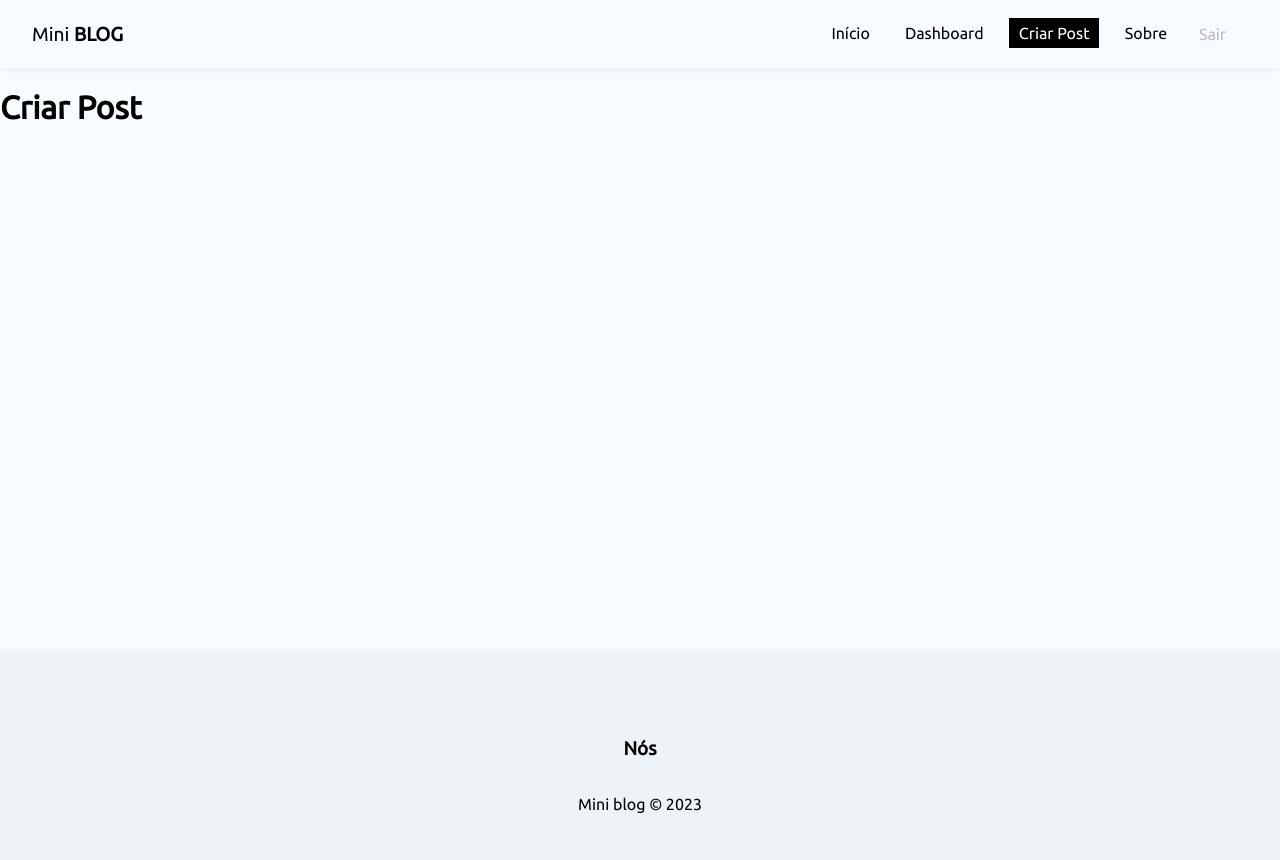
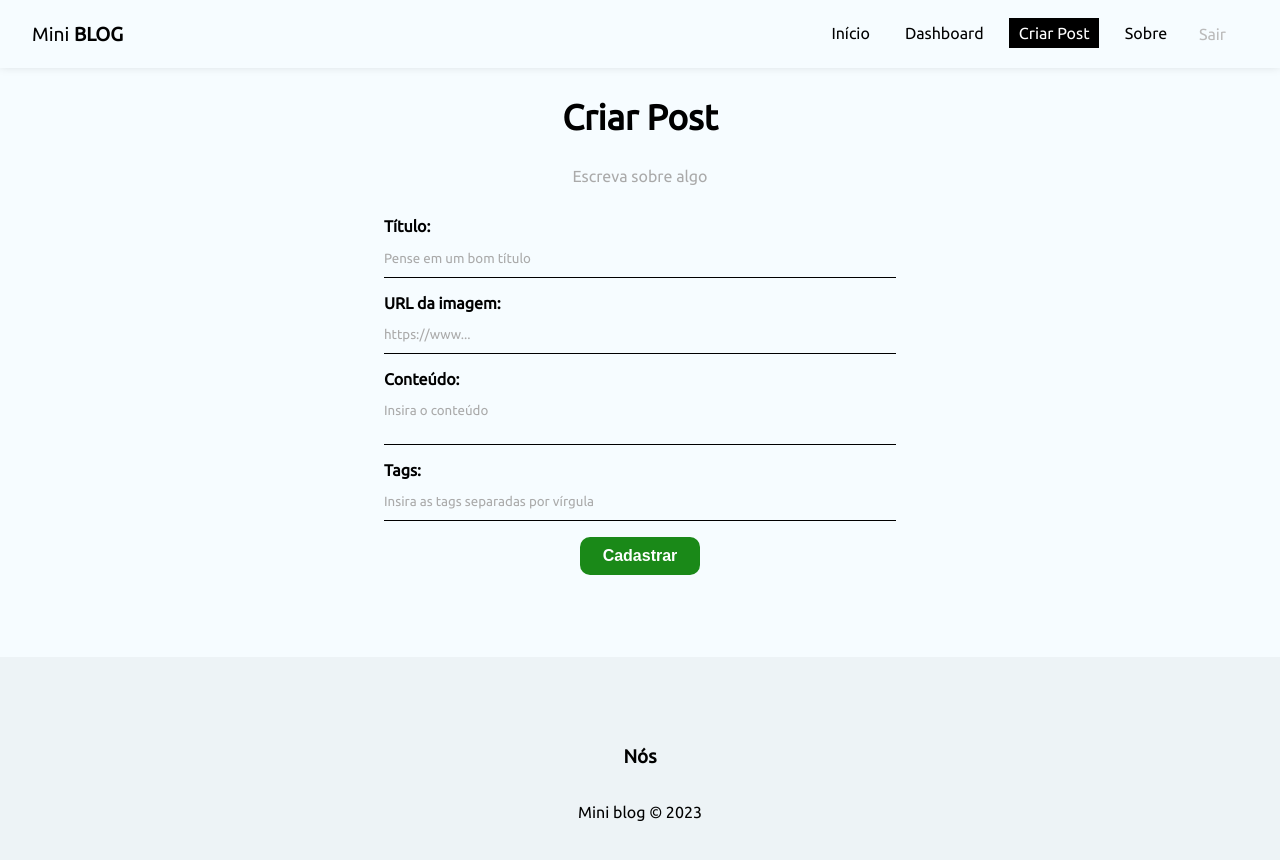
Before and after one commit to pedrohilan/MiniBlog, a React (Create React App) app: page /posts/create in a window 1280 px wide. Shown: the top 860 px of the page. Built offline with nearby package versions, Linux system fonts and the light colour scheme; no server answers; sample sign-in values are in the browser's storage.

Commit message:
feat : create post 1

```diff
--- /dev/null
+++ b/src/hooks/useInsertDocument.js
@@ -0,0 +1,65 @@
+import { useState, useEffect, useReducer } from "react";
+import { db } from "../firebase/config";
+import { collection, addDoc, Timestamp } from "firebase/firestore";
+
+const initialState = {
+    loading: null,
+    error: null
+}
+
+const insertReducer = (state, action) => {
+    switch (action.type) {
+        case "LOADING":
+            return { loading: true, error: null };
+        case "INSERTED_DOC":
+            return { loading: false, error: null };
+        case "ERROR":
+            return { loading: false, error: action.payload };
+        default:
+            return state;
+    }
+}
+
+export const useInsertDocument = (docCollection) => {
+    const [response, dispatch] = useReducer(insertReducer, initialState)
+
+    //deal with memory leak
+    const [cancelled, setCancelled] = useState(false)
+
+    const checkCancelledBeforeDispatch = (action) => {
+        if (!cancelled) {
+            dispatch(action)
+        }
+    }
+
+    const insertDocument = async (document) => {
+        checkCancelledBeforeDispatch({
+            type: "LOADING"
+        })
+
+        try {
+            const newDocument = { ...document, createdAt: Timestamp.now() }
+
+            const insertedDocument = await addDoc(
+                collection(db, docCollection),
+                newDocument
+            )
+
+            checkCancelledBeforeDispatch({
+                type: "INSERTED_DOC",
+                payload: insertedDocument
+            })
+        } catch (error) {
+            checkCancelledBeforeDispatch({
+                type: "ERROR",
+                payload: error.message
+            })
+        }
+    }
+
+    /* useEffect(() => {
+        return () => setCancelled(true);
+    }, []); */
+
+    return { insertDocument, response, cancelled };
+}
--- a/src/pages/CreatePost/CreatePost.js
+++ b/src/pages/CreatePost/CreatePost.js
@@ -1,11 +1,80 @@
 import styles from './CreatePost.module.css'
 
-function CreatePost() {
+import { useState } from 'react'
+import { useNavigate } from 'react-router-dom'
+import { useAuthValue } from '../../context/AuthContext'
+import { useInsertDocument } from '../../hooks/useInsertDocument'
+
+const CreatePost = () => {
+  const [title, setTitle] = useState("");
+  const [image, setImage] = useState("");
+  const [body, setBody] = useState("");
+  const [tags, setTags] = useState([]);
+  const [formError, setFormError] = useState("");
+
+  const { user } = useAuthValue()
+
+  const { insertDocument, response, cancelled} = useInsertDocument("posts")
+
+  const handleSubmit = (e) => {
+    e.preventDefault();
+    setFormError("")
+
+    //validate URL
+
+    insertDocument({
+      title, image, body, tags, uid: user.uid, createdBy: user.displayName
+    })
+    console.log(cancelled)
+  }
+
   return (
-    <div>
-        <h1>Criar Post</h1>
+    <div className={styles.create_post}>
+      <h2>Criar Post</h2>
+      <p>Escreva sobre algo</p>
+
+      <form onSubmit={handleSubmit}>
+        <label>
+          <span>Título:</span>
+          <input type='text'
+            name='title'
+            placeholder='Pense em um bom título'
+            onChange={(e) => setTitle(e.target.value)}
+            value={title}
+          />
+        </label>
+        <label>
+          <span>URL da imagem:</span>
+          <input type='text'
+            name='image'
+            placeholder='https://www...'
+            onChange={(e) => setImage(e.target.value)}
+            value={image}
+          />
+        </label>
+        <label>
+          <span>Conteúdo:</span>
+          <textarea name='body'
+            required placeholder='Insira o conteúdo'
+            onChange={(e) => setBody(e.target.value)}
+            value={body}
+          ></textarea>
+        </label>
+        <label>
+          <span>Tags:</span>
+          <input type='text'
+            name='tags'
+            placeholder='Insira as tags separadas por vírgula'
+            onChange={(e) => setTags(e.target.value)}
+            value={tags}
+          />
+        </label>
+        {!response.loading && <button className='btn'>Cadastrar</button>}
+        {response.loading && <button className='btn' disabled>Aguarde...</button>}
+        {response.error && <p className="error">{response.error}</p>}
+      </form>
     </div>
   )
 }
 
-export default CreatePost
+export default CreatePost;
--- a/src/pages/CreatePost/CreatePost.module.css
+++ b/src/pages/CreatePost/CreatePost.module.css
@@ -0,0 +1,16 @@
+.create_post {
+    text-align: center;
+}
+
+.create_post h2 {
+    font-size: 2.2em;
+}
+
+.create_post p {
+    color: #aaa;
+    margin-bottom: 2em;
+}
+
+textarea {
+    resize: none;
+}
```
